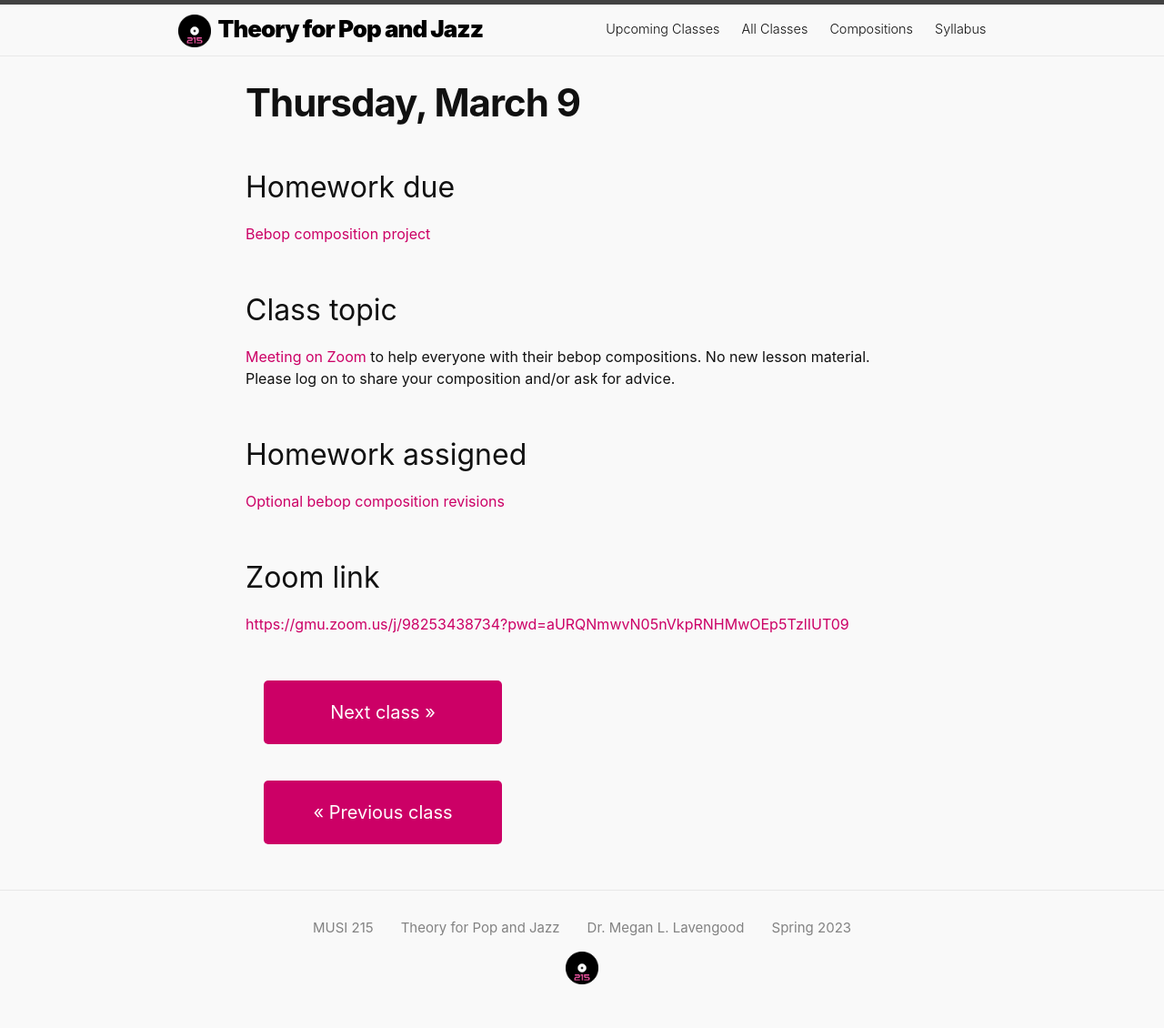
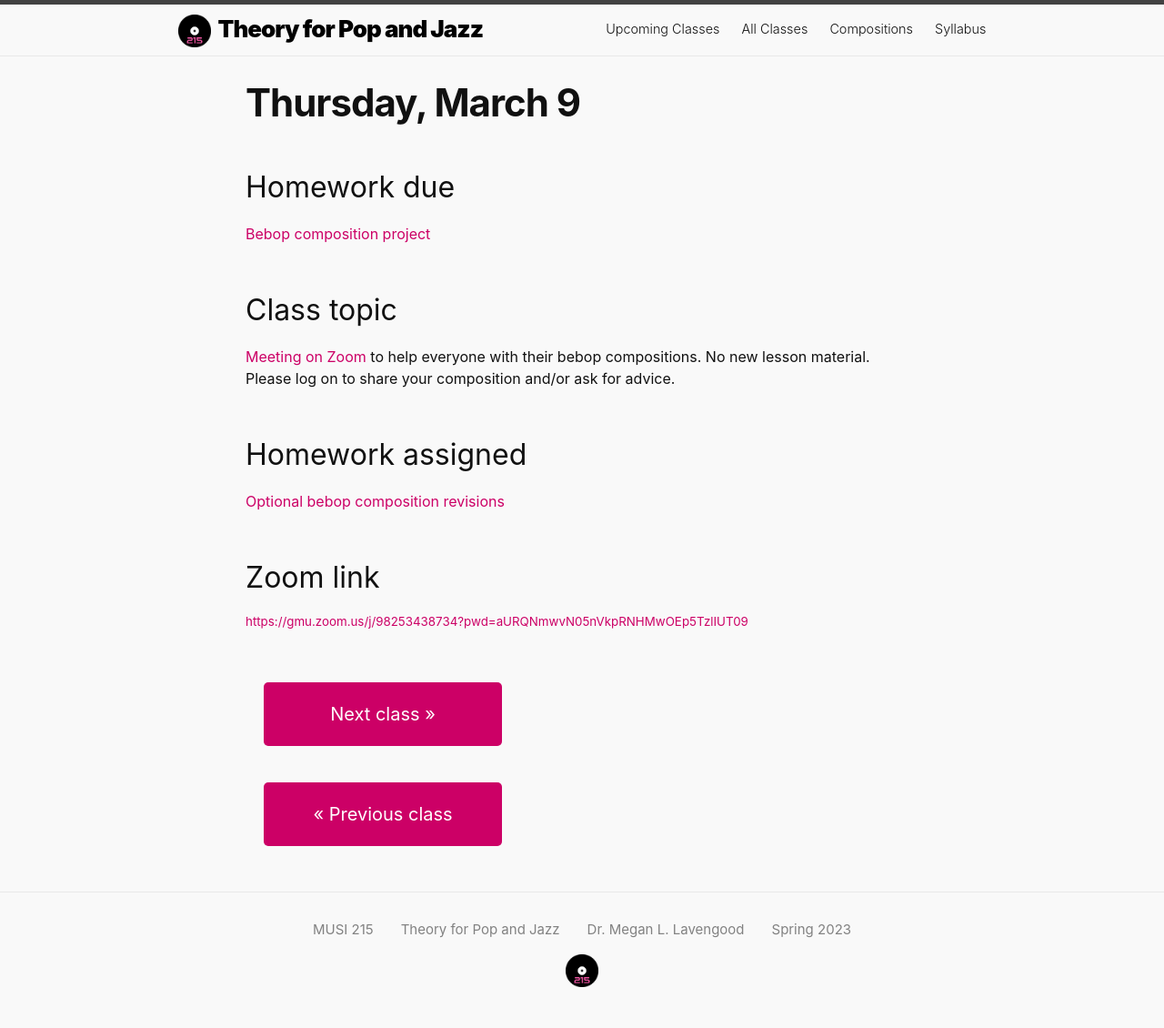
Before and after one commit to meganlavengood/musi216, a Jekyll site: the page built from docs/_posts/2023-03-09-composition-workshop-day.md, in a window 1280 px wide. Shown: the whole page at 91% size. Built offline with Jekyll 4.4.1, drawn with Linux system fonts in a browser that asks for light colours.

Commit message:
superscript to fit link

```diff
--- a/docs/_posts/2023-03-09-composition-workshop-day.md
+++ b/docs/_posts/2023-03-09-composition-workshop-day.md
@@ -18,4 +18,4 @@ title:  "Thu, Mar 9"
 
 ## Zoom link
 
-[https://gmu.zoom.us/j/98253438734?pwd=aURQNmwvN05nVkpRNHMwOEp5TzlIUT09](https://gmu.zoom.us/j/98253438734?pwd=aURQNmwvN05nVkpRNHMwOEp5TzlIUT09)
+<sup>[https://gmu.zoom.us/j/98253438734?pwd=aURQNmwvN05nVkpRNHMwOEp5TzlIUT09](https://gmu.zoom.us/j/98253438734?pwd=aURQNmwvN05nVkpRNHMwOEp5TzlIUT09)</sup>
```
